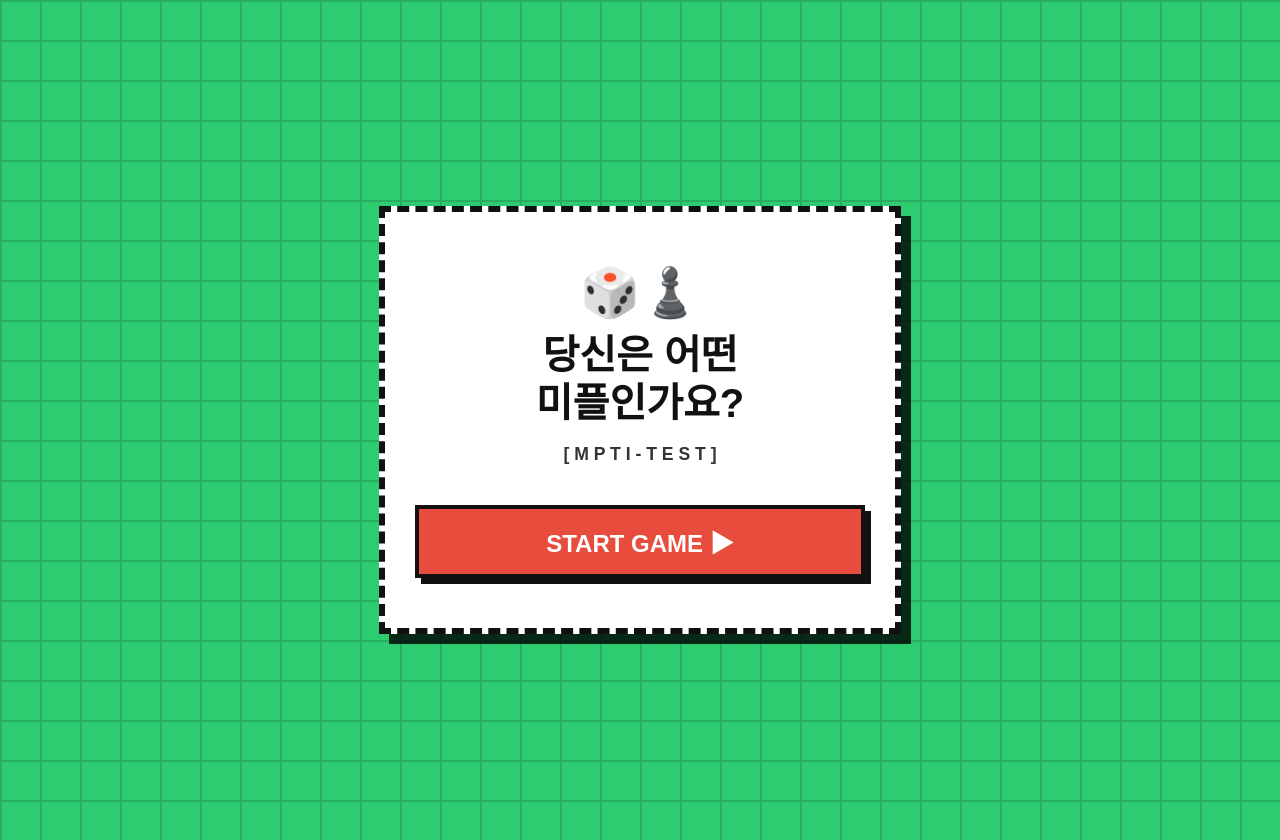
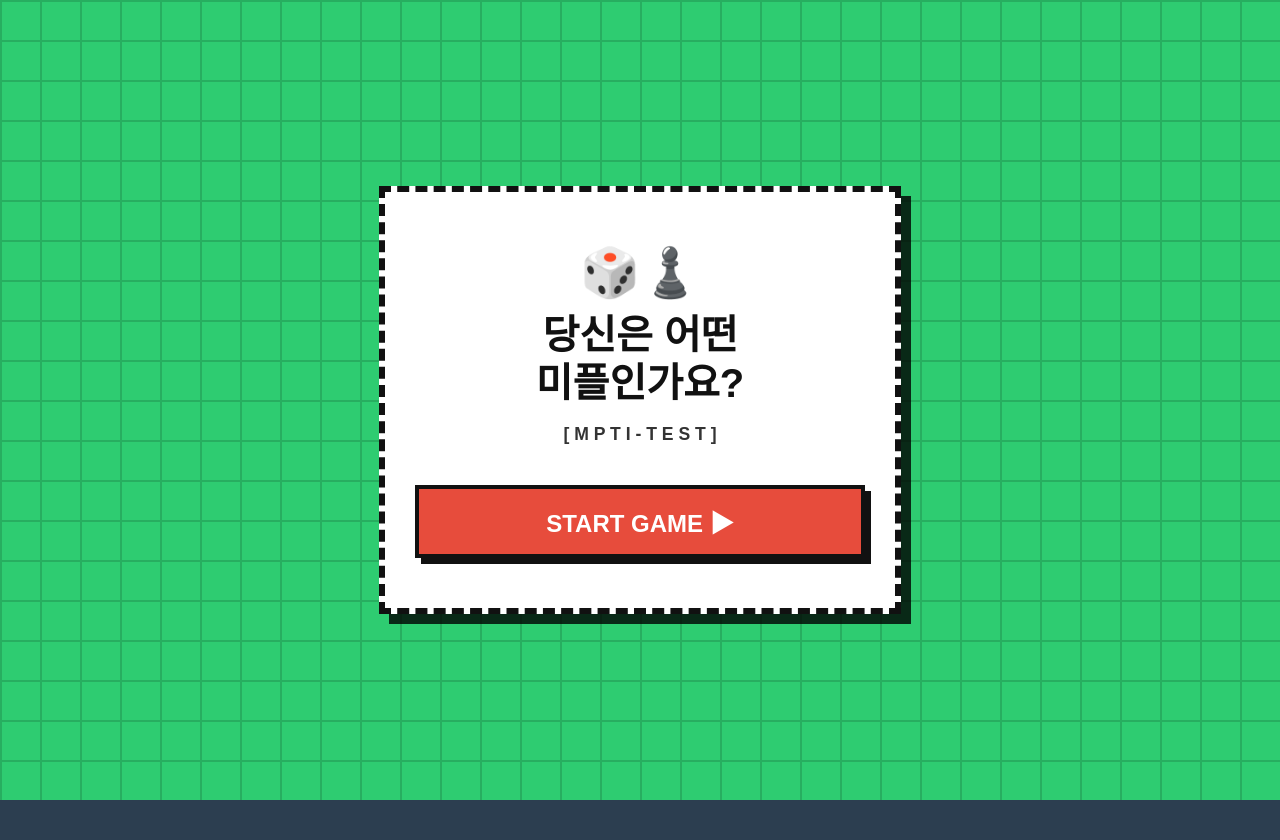
Before and after one commit to bb-dochi/mpti-test, a React (Vite) app: page / in a window 1280 px wide. After the commit the page ends 800 px from the top, so only its background shows below. Built offline with nearby package versions, Linux system fonts and the light colour scheme; no server answers; a web font is replaced by a local one.

Commit message:
fix ui bugs

```diff
--- a/src/pages/Home.jsx
+++ b/src/pages/Home.jsx
@@ -15,6 +15,9 @@ function Home() {
                 backgroundImage: "linear-gradient(#27ae60 2px, transparent 2px), linear-gradient(90deg, #27ae60 2px, transparent 2px)",
                 backgroundSize: "40px 40px", // 그리드 패턴
                 padding: "20px",
+                width: "100%",
+                overflowX: "hidden",
+                boxSizing: "border-box",
             }}
         >
             {/* 부루마블 중앙 로고 판 느낌의 박스 */}
--- a/src/pages/Result.jsx
+++ b/src/pages/Result.jsx
@@ -174,6 +174,9 @@ function Result() {
                 backgroundImage: "linear-gradient(#27ae60 2px, transparent 2px), linear-gradient(90deg, #27ae60 2px, transparent 2px)",
                 backgroundSize: "40px 40px",
                 padding: "40px 20px",
+                width: "100%",
+                overflowX: "hidden",
+                boxSizing: "border-box",
             }}
         >
             {/* 캐릭터 카드 UI */}
```
